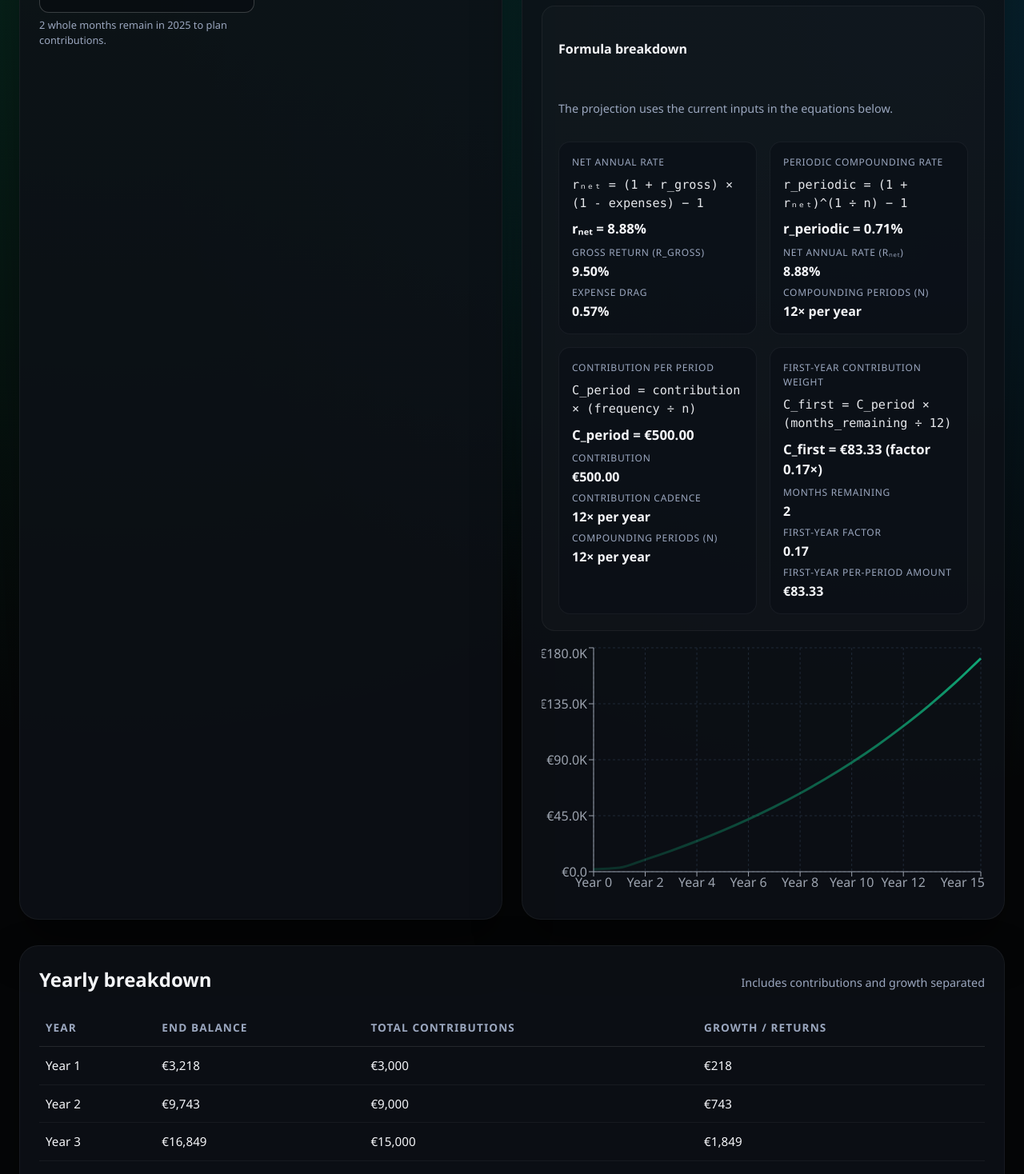
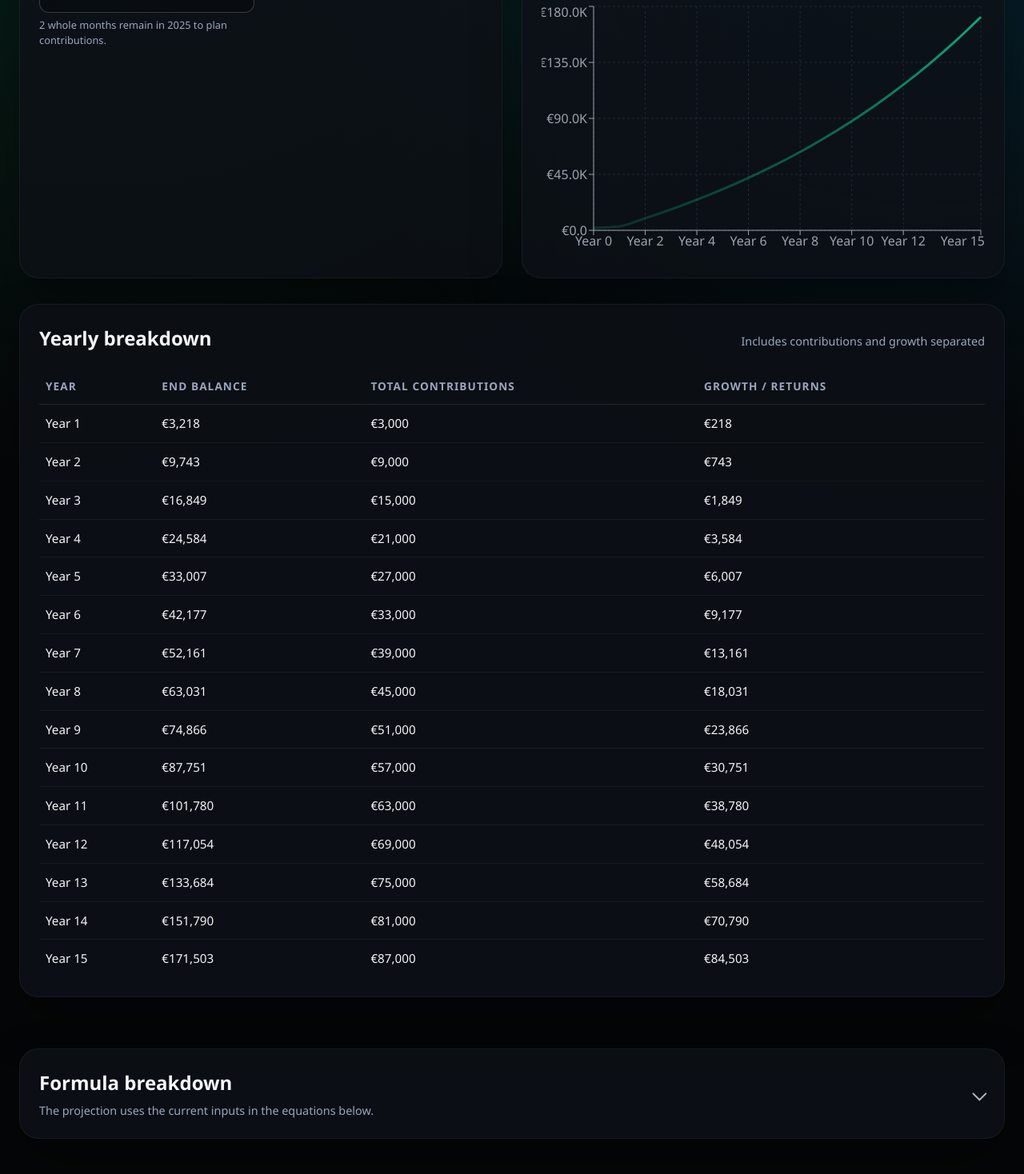
Before and after one commit to GeorgeWebDevCy/dynamic-compound-interest-calculator-desktop-app, a React app in the folder app/: page / in a window 1280 px wide. Shown: the part 880-2348 px from the top of the page at 80% size. Built offline with nearby package versions, Linux system fonts and the light colour scheme; the HTML template or start-up script is replaced by a standard one.

Commit message:
feat: make formulas collapsible

```diff
--- a/app/src/App.css
+++ b/app/src/App.css
@@ -230,14 +230,57 @@
   font-size: 1.05rem;
 }
 
-.formula-card {
-  border: 1px solid rgba(255, 255, 255, 0.05);
-  border-radius: 1rem;
-  background: rgba(255, 255, 255, 0.02);
-  padding: 1.25rem;
+.collapsible-panel {
+  padding: 0;
+  overflow: hidden;
+}
+
+.collapsible-trigger {
+  width: 100%;
+  border: none;
+  background: none;
+  color: inherit;
   display: flex;
-  flex-direction: column;
+  justify-content: space-between;
   gap: 1rem;
+  align-items: center;
+  padding: 1.5rem;
+  cursor: pointer;
+  text-align: left;
+  font: inherit;
+}
+
+.collapsible-trigger h2 {
+  margin: 0;
+}
+
+.collapsible-trigger .panel-meta {
+  display: block;
+  margin-top: 0.35rem;
+}
+
+.collapsible-trigger:focus-visible {
+  outline: 2px solid #10b981;
+  outline-offset: -4px;
+  border-radius: 1.5rem;
+}
+
+.collapsible-body {
+  padding: 0 1.5rem 1.5rem;
+  border-top: 1px solid rgba(255, 255, 255, 0.05);
+}
+
+.chevron {
+  width: 0.8rem;
+  height: 0.8rem;
+  border-right: 2px solid rgba(255, 255, 255, 0.7);
+  border-bottom: 2px solid rgba(255, 255, 255, 0.7);
+  transform: rotate(45deg);
+  transition: transform 0.2s ease;
+}
+
+.collapsible-panel.open .chevron {
+  transform: rotate(225deg);
 }
 
 .formula-grid {
--- a/app/src/App.tsx
+++ b/app/src/App.tsx
@@ -64,6 +64,8 @@ function App() {
     () => formatDateForInput(DEFAULT_SETTINGS.vuaaPurchaseDate) || '',
   )
   const [isEditingPurchaseDate, setIsEditingPurchaseDate] = useState(false)
+  const [formulasOpen, setFormulasOpen] = useState(false)
+  const formulaPanelId = 'formulas-panel-body'
 
   const currencyFormatter = useMemo(
     () =>
@@ -531,9 +533,85 @@ function App() {
                 </div>
               </dl>
             </div>
-            <div className="formula-card">
-              <h4>{t('projection.formulas.title')}</h4>
-              <p className="muted">{t('projection.formulas.description')}</p>
+          </div>
+
+          <div className="chart-wrapper">
+            <ResponsiveContainer width="100%" height={320}>
+              <LineChart data={projection.chartPoints}>
+                <defs>
+                  <linearGradient id="line" x1="0%" y1="0%" x2="0%" y2="100%">
+                    <stop offset="0%" stopColor="#10b981" stopOpacity={0.9} />
+                    <stop offset="100%" stopColor="#10b981" stopOpacity={0.2} />
+                  </linearGradient>
+                </defs>
+                <CartesianGrid stroke="#1f2937" strokeDasharray="3 3" />
+                <XAxis
+                  dataKey="year"
+                  stroke="#9ca3af"
+                  tickFormatter={(value) => t('chart.year', { value: decimalFormatter.format(value) })}
+                />
+                <YAxis
+                  stroke="#9ca3af"
+                  tickFormatter={(value) => compactCurrencyFormatter.format(value)}
+                />
+                <Tooltip
+                  content={
+                    <ChartTooltip
+                      formatBalance={currencyFormatter.format}
+                      formatYear={decimalFormatter.format}
+                    />
+                  }
+                />
+                <Line
+                  type="monotone"
+                  dataKey="balance"
+                  stroke="url(#line)"
+                  strokeWidth={3}
+                  dot={false}
+                />
+              </LineChart>
+            </ResponsiveContainer>
+          </div>
+        </section>
+      </main>
+
+      <section className="panel table-panel">
+        <div className="panel-head">
+          <h2>{t('table.title')}</h2>
+          <span className="panel-meta">{t('table.description')}</span>
+        </div>
+
+        <div className="table-scroll">
+          <table>
+            <thead>
+              <tr>
+                <th>{t('table.headers.year')}</th>
+                <th>{t('table.headers.endingBalance')}</th>
+                <th>{t('table.headers.contributions')}</th>
+                <th>{t('table.headers.growth')}</th>
+              </tr>
+            </thead>
+            <tbody>{renderTable()}</tbody>
+          </table>
+        </div>
+      </section>
+
+      <section className={`panel collapsible-panel ${formulasOpen ? 'open' : ''}`}>
+        <button
+          type="button"
+          className="collapsible-trigger"
+          aria-expanded={formulasOpen}
+          aria-controls={formulaPanelId}
+          onClick={() => setFormulasOpen((open) => !open)}
+        >
+          <div>
+            <h2>{t('projection.formulas.title')}</h2>
+            <span className="panel-meta">{t('projection.formulas.description')}</span>
+          </div>
+          <span className="chevron" aria-hidden="true" />
+        </button>
+
+        <div className="collapsible-body" id={formulaPanelId} hidden={!formulasOpen}>
           <div className="formula-grid">
             <FormulaBlock
               title={t('projection.formulas.netRate.title')}
@@ -619,67 +697,6 @@ function App() {
               ]}
             />
           </div>
-            </div>
-          </div>
-
-          <div className="chart-wrapper">
-            <ResponsiveContainer width="100%" height={320}>
-              <LineChart data={projection.chartPoints}>
-                <defs>
-                  <linearGradient id="line" x1="0%" y1="0%" x2="0%" y2="100%">
-                    <stop offset="0%" stopColor="#10b981" stopOpacity={0.9} />
-                    <stop offset="100%" stopColor="#10b981" stopOpacity={0.2} />
-                  </linearGradient>
-                </defs>
-                <CartesianGrid stroke="#1f2937" strokeDasharray="3 3" />
-                <XAxis
-                  dataKey="year"
-                  stroke="#9ca3af"
-                  tickFormatter={(value) => t('chart.year', { value: decimalFormatter.format(value) })}
-                />
-                <YAxis
-                  stroke="#9ca3af"
-                  tickFormatter={(value) => compactCurrencyFormatter.format(value)}
-                />
-                <Tooltip
-                  content={
-                    <ChartTooltip
-                      formatBalance={currencyFormatter.format}
-                      formatYear={decimalFormatter.format}
-                    />
-                  }
-                />
-                <Line
-                  type="monotone"
-                  dataKey="balance"
-                  stroke="url(#line)"
-                  strokeWidth={3}
-                  dot={false}
-                />
-              </LineChart>
-            </ResponsiveContainer>
-          </div>
-        </section>
-      </main>
-
-      <section className="panel table-panel">
-        <div className="panel-head">
-          <h2>{t('table.title')}</h2>
-          <span className="panel-meta">{t('table.description')}</span>
-        </div>
-
-        <div className="table-scroll">
-          <table>
-            <thead>
-              <tr>
-                <th>{t('table.headers.year')}</th>
-                <th>{t('table.headers.endingBalance')}</th>
-                <th>{t('table.headers.contributions')}</th>
-                <th>{t('table.headers.growth')}</th>
-              </tr>
-            </thead>
-            <tbody>{renderTable()}</tbody>
-          </table>
         </div>
       </section>
     </div>
```
Lines whose indentation alone changed are shown as unchanged.
